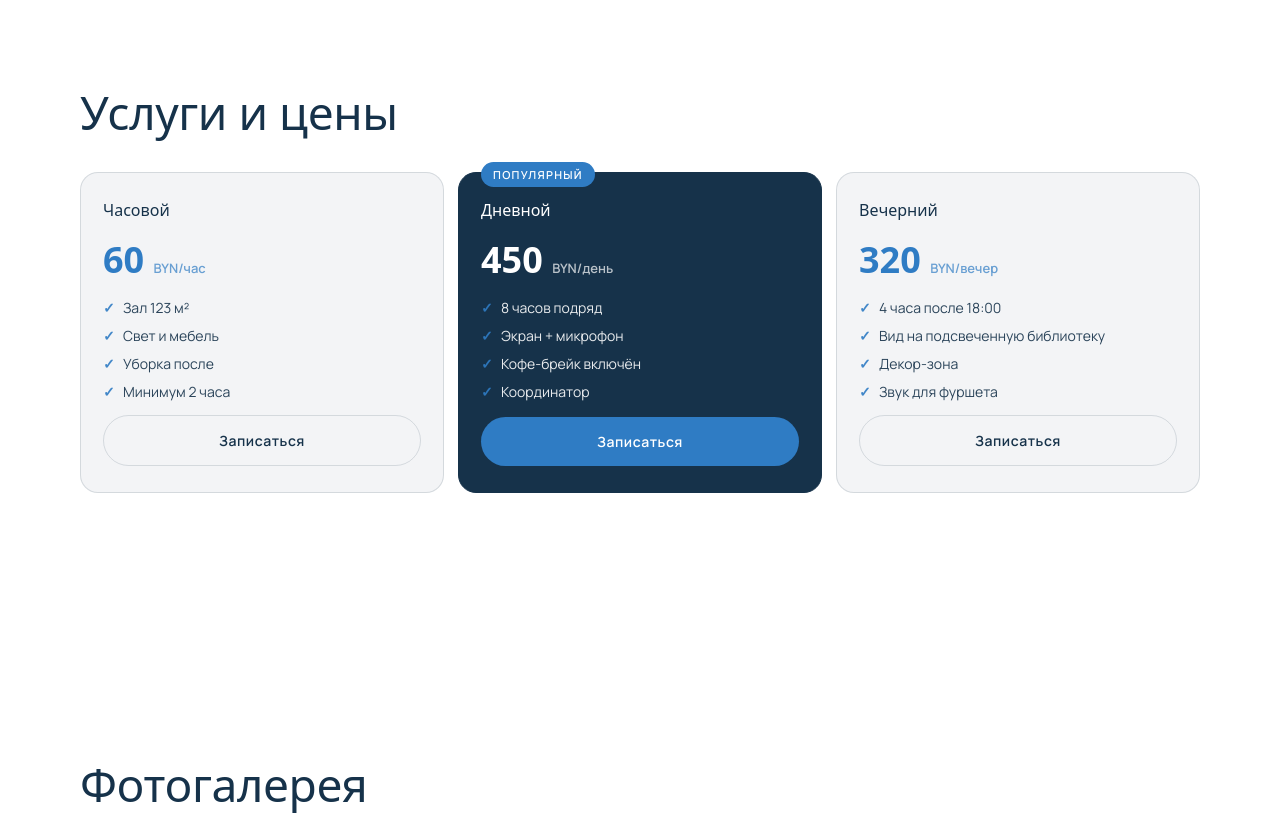
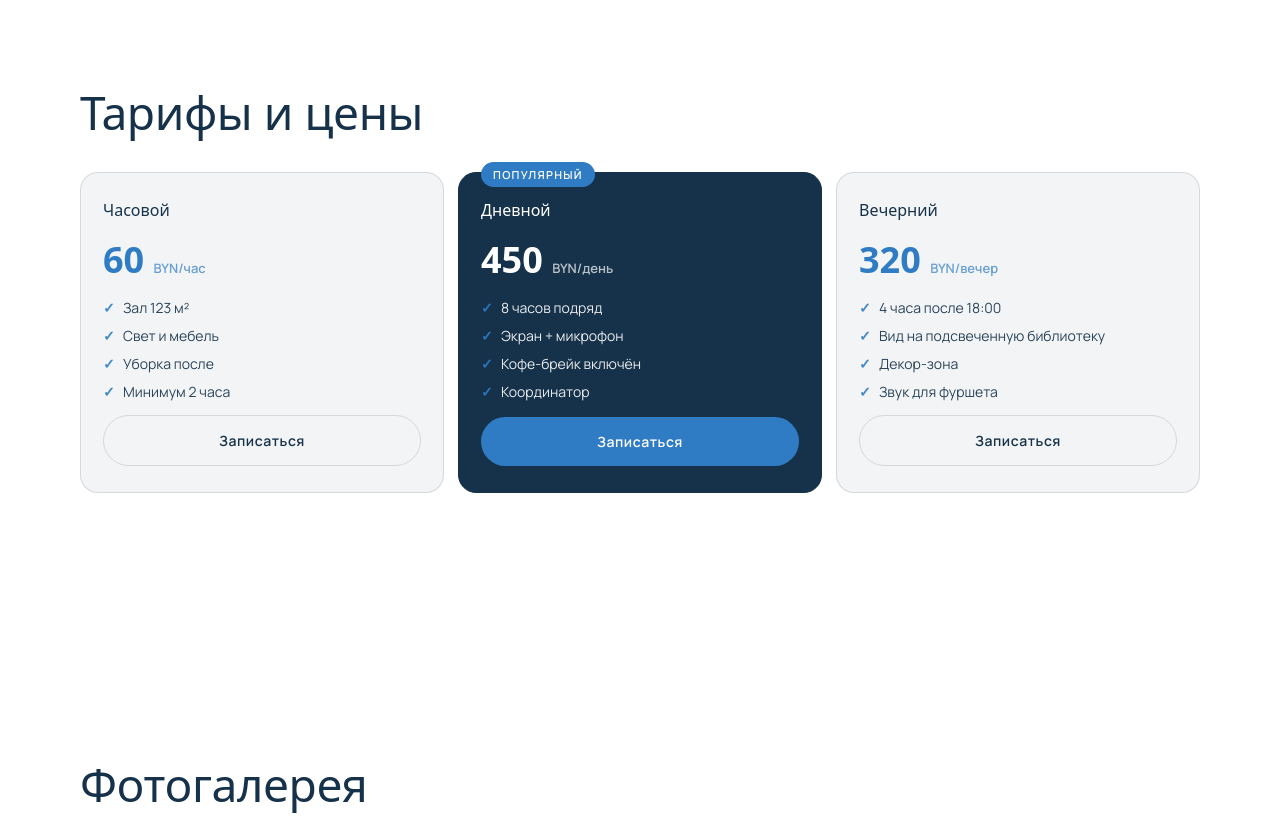
Before and after one commit to dpankyyy/ARKA-123-site, a plain HTML site: page index.html in a window 1280 px wide. Shown: the part 2304-3143 px from the top of the page. Drawn offline with Linux system fonts and the light colour scheme; a web font is replaced by a local one.

Commit message:
index.html

```diff
--- a/index.html
+++ b/index.html
@@ -83,7 +83,7 @@
 <!-- ======================= БЛОК 4 — ПОДРОБНОСТИ: ЦЕНЫ ======================= -->
 <section class="details" id="details">
   <div class="details-inner">
-    <h2 class="h2">Услуги и цены</h2>
+    <h2 class="h2">Тарифы и цены</h2>
 
     <div class="tariffs">
       <article class="tariff">
```
